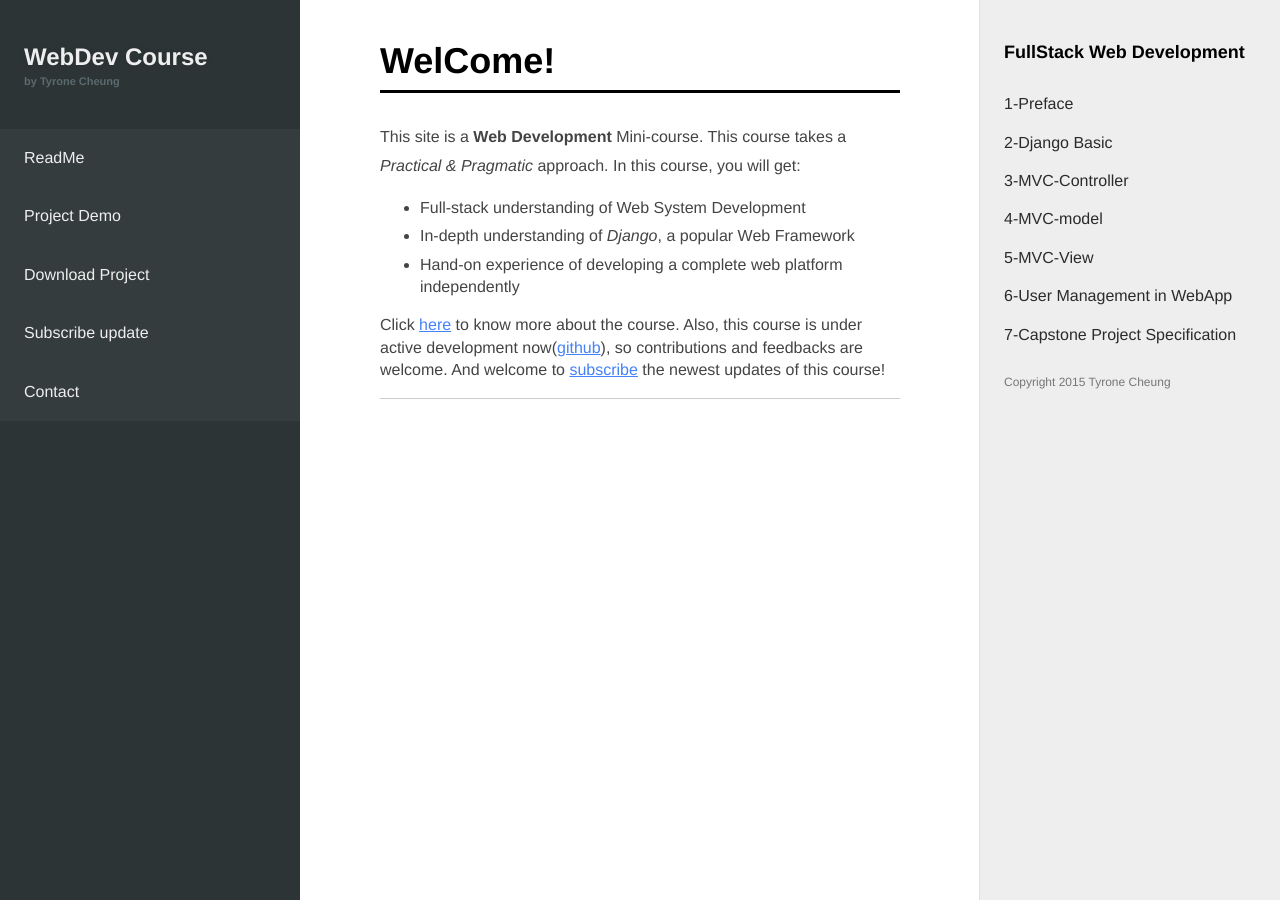
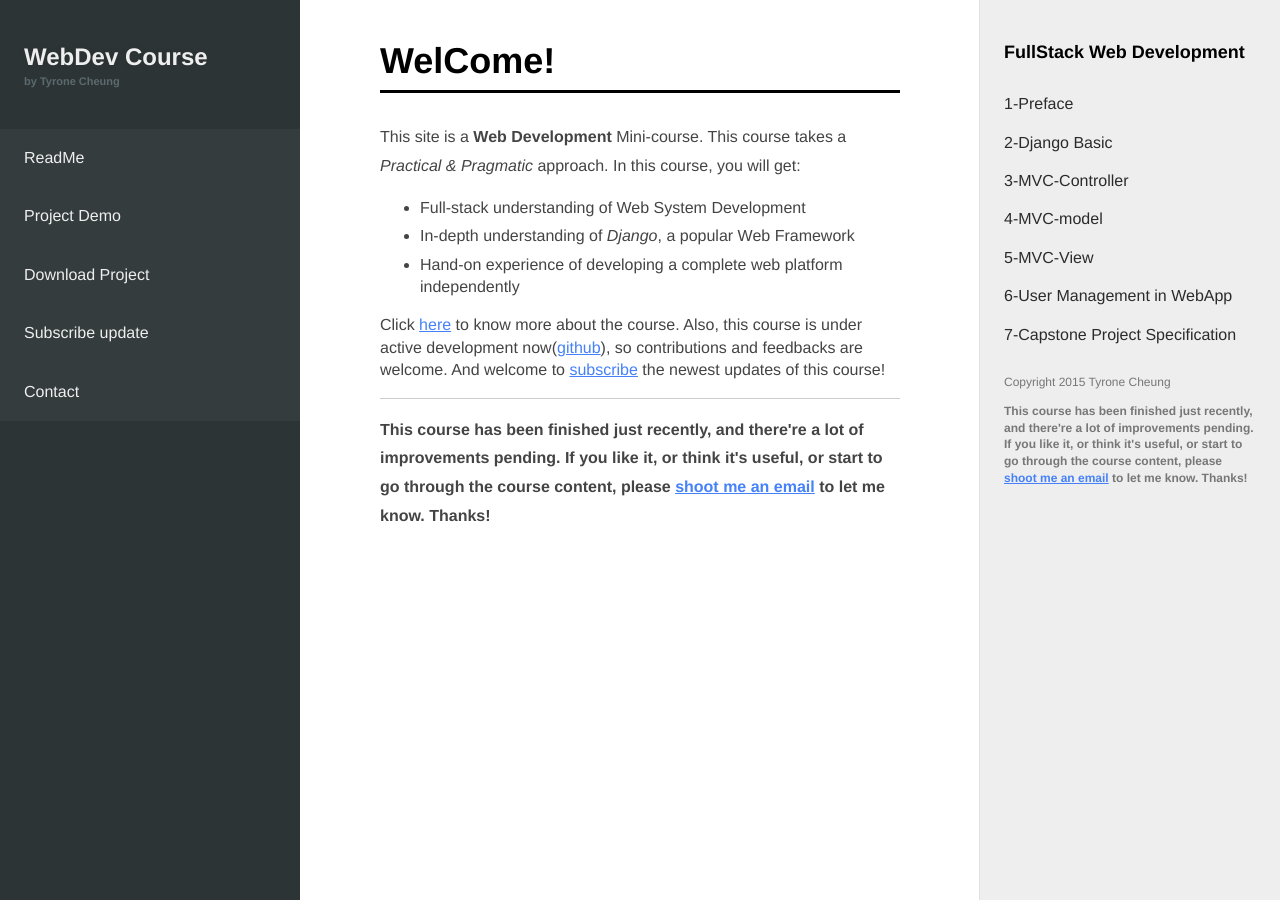
Before and after one commit to WebCoursify/webcoursify.github.io, a Jekyll site: the page built from index.html, in a window 1280 px wide. Built offline with Jekyll 4.4.1, drawn with Linux system fonts in a browser that asks for light colours; nearby versions of some CDN libraries; a script that is not in the unit is left out.

Commit message:
add contact

```diff
--- a/_includes/aside.html
+++ b/_includes/aside.html
@@ -22,4 +22,10 @@
 	<footer>
 	Copyright 2015 Tyrone Cheung
 	</footer>
+
+	<footer>
+		<p>
+        <b>This course has been finished just recently, and there're a lot of improvements pending. If you like it, or think it's useful, or start to go through the course content, please <a href="mailto:zhangty10@gmail.com">shoot me an email</a> to let me know. Thanks!</b>
+      </p>
+	</footer>
 </aside>
--- a/index.html
+++ b/index.html
@@ -13,9 +13,15 @@
         <li>In-depth understanding of <i>Django</i>, a popular Web Framework</li>
         <li>Hand-on experience of developing a complete web platform independently</li>
       </ul>
+
       Click <a href="/about/">here</a> to know more about the course. Also, this course is under active development now(<a href="https://github.com/WebCoursify/webcoursify.github.io">github</a>), so contributions and feedbacks are welcome.
 
       And welcome to <a href={{ site.emailsubscription}} >subscribe</a> the newest updates of this course!
 
       <hr />
+
+      <p>
+        <b>This course has been finished just recently, and there're a lot of improvements pending. If you like it, or think it's useful, or start to go through the course content, please <a href="mailto:zhangty10@gmail.com">shoot me an email</a> to let me know. Thanks!</b>
+      </p>
+
     </article>
```
